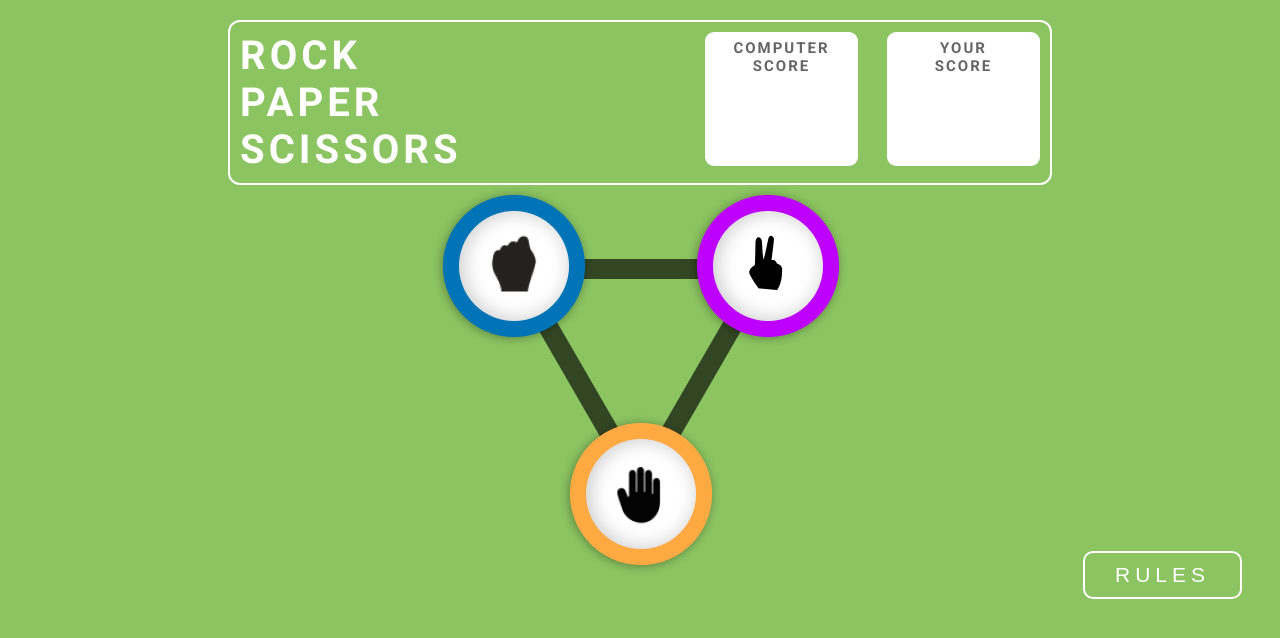
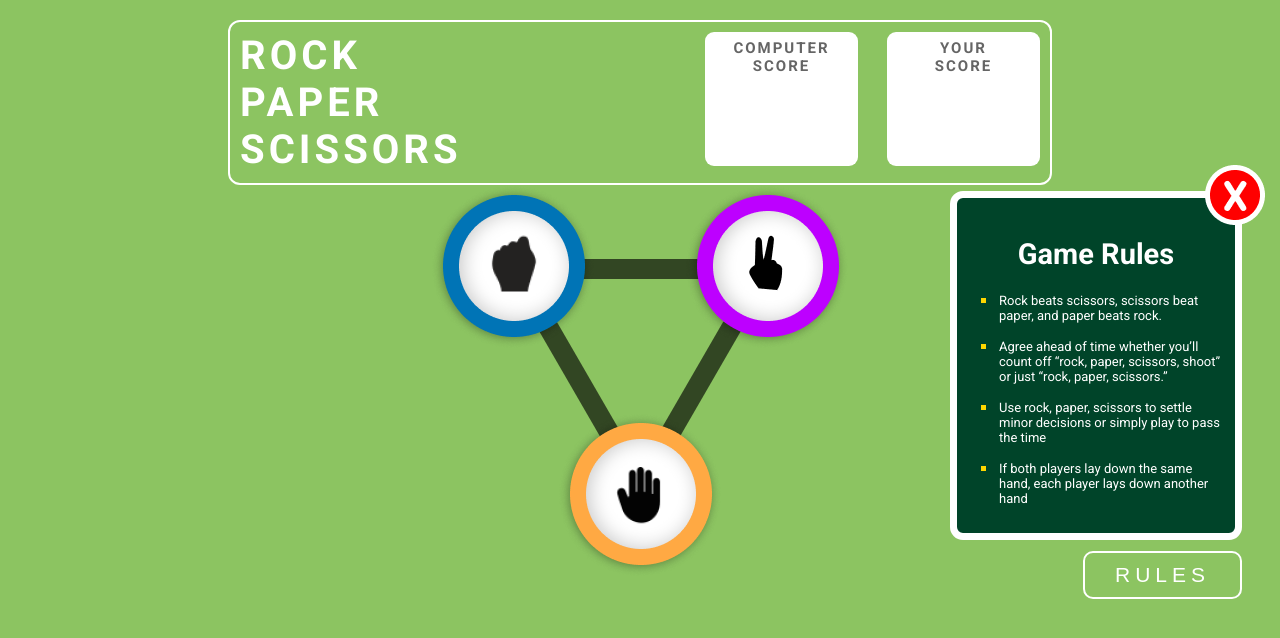
Before and after one commit to GajendraRao007/Rock-Paper-Scissor-Game, a plain HTML site: page index.html in a window 1280 px wide. Both pictures are taken after a click on the button "RULES". Drawn offline with Linux system fonts and the light colour scheme.

Commit message:
added functionality to Rule&cancelButton to show and hide the rules

```diff
--- a/index.html
+++ b/index.html
@@ -31,7 +31,7 @@
             <div class="line3"></div>
         </div>
 
-        <div class="rules-box">
+        <div id="rules-box">
             <a href="#" id="cancel-btn"><img src="Images\Group 9.png" alt="" srcset=""></a>
             <h4>Game Rules</h4>
             <ul style="list-style-type:square">
--- a/main.js
+++ b/main.js
@@ -0,0 +1,15 @@
+let rulesButton = document.getElementById('Rules-btn');
+let rulesBox = document.getElementById('rules-box');
+let cancelButton = document.getElementById('cancel-btn');
+
+//Rules button
+rulesButton.addEventListener('click',()=>{
+    console.log('button clicked');
+    rulesBox.style.display = 'block';
+})
+
+//Cancel button
+cancelButton.addEventListener('click',()=>{
+    console.log('cancel button clicked');
+    rulesBox.style.display = 'none';
+})
--- a/style.css
+++ b/style.css
@@ -59,7 +59,7 @@ h1{
 
 }
 
-.rules-box{
+#rules-box{
     background-color: #004429;
     border: 7px solid white;
     width: 278px;
```
